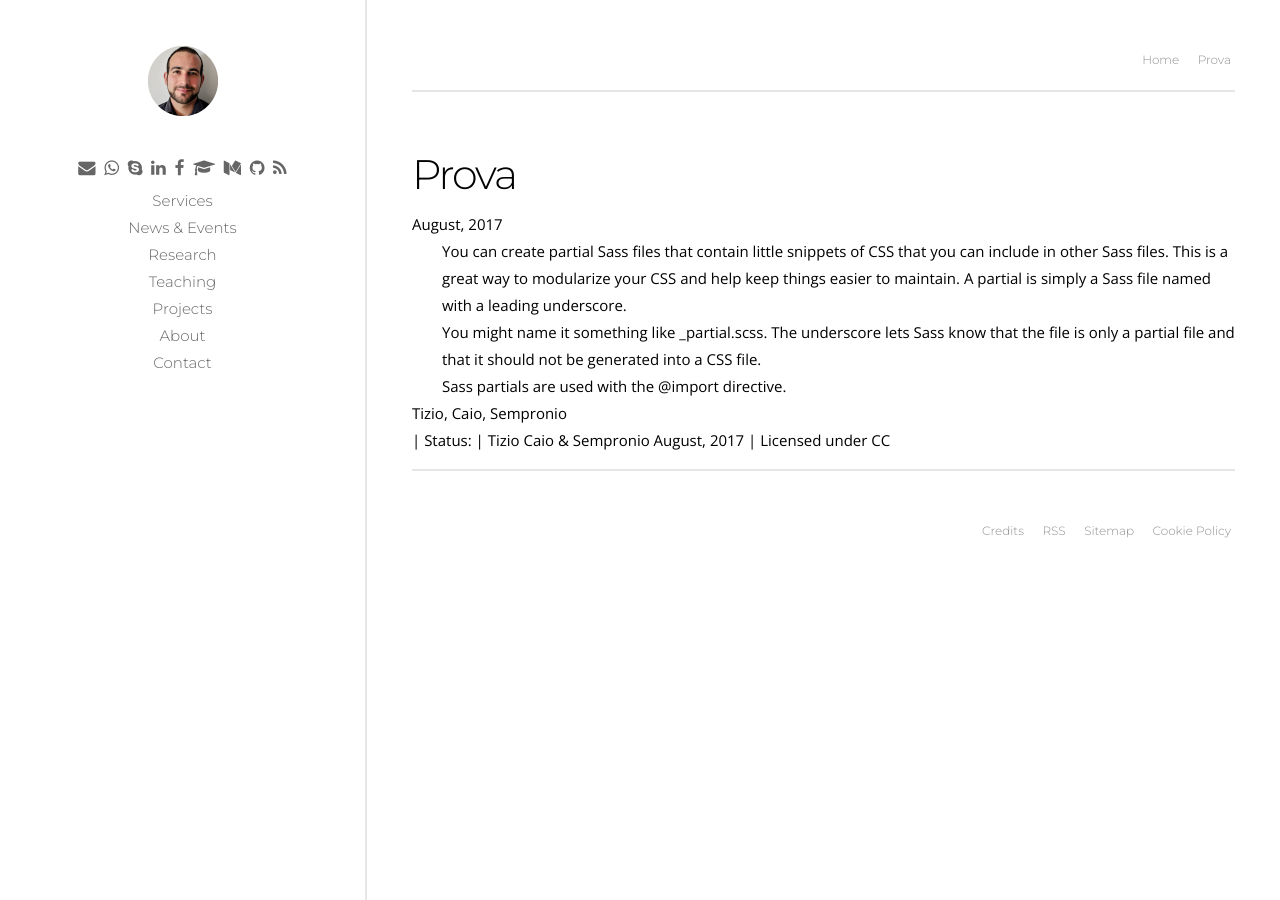
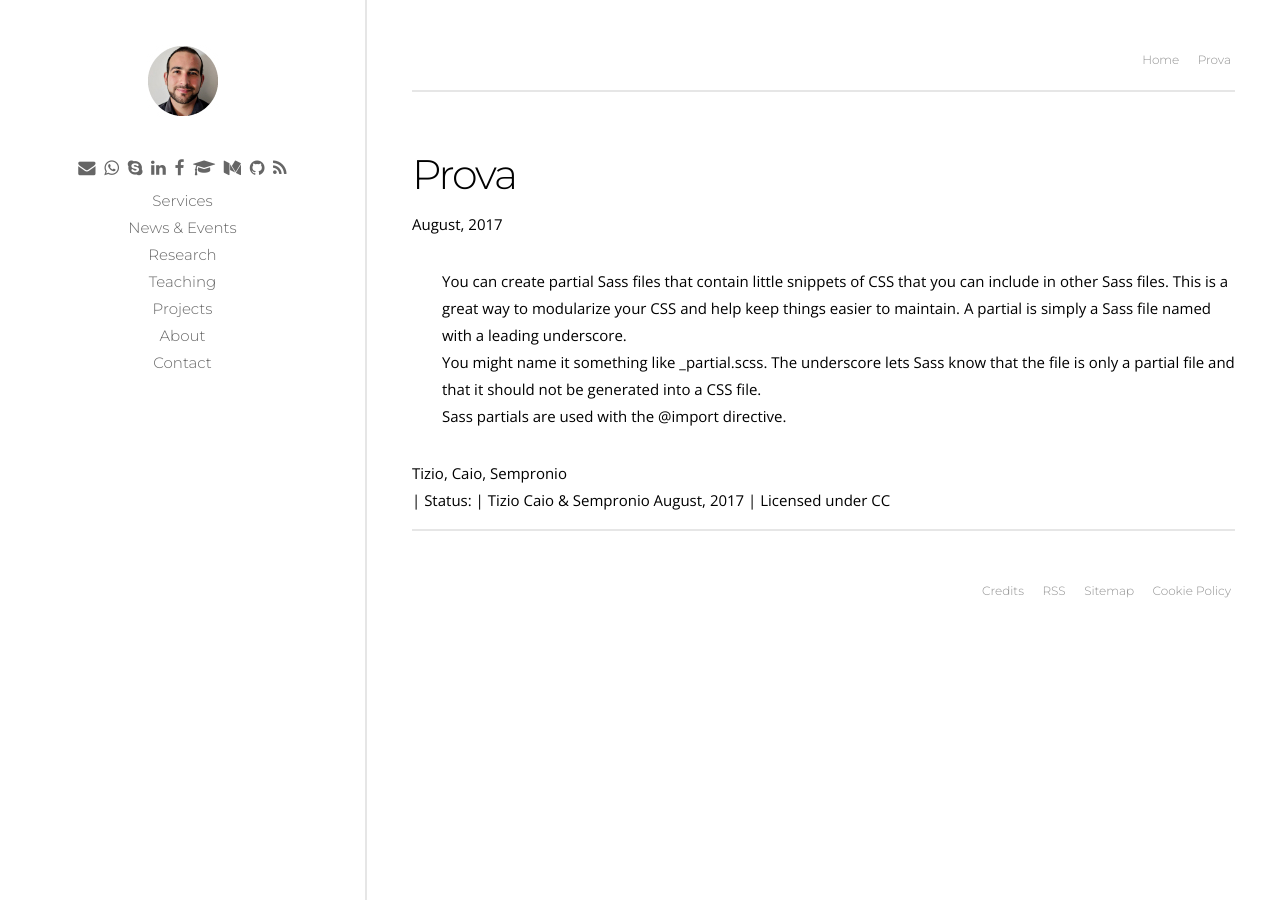
Before and after one commit to p-marco/p-marco.github.io, a Jekyll site: the page built from prova.md, in a window 1280 px wide. Built offline with Jekyll 4.4.1, drawn with Linux system fonts in a browser that asks for light colours; our own code applies the rules of GitHub Pages for plain Markdown files.

Commit message:
default layout test

```diff
--- a/_includes/item.html
+++ b/_includes/item.html
@@ -2,7 +2,7 @@
 	<h1 class="t-heading">{{ page.title }}</h1>
 
 	<p>{{ page.date }}</p>
-	<par class="abstract">{{ content }}</par>
+	<div class="abstract">{{ content }}</div>
 
 	<p><small>{{ page.keywords }}</small></p>
 
```
